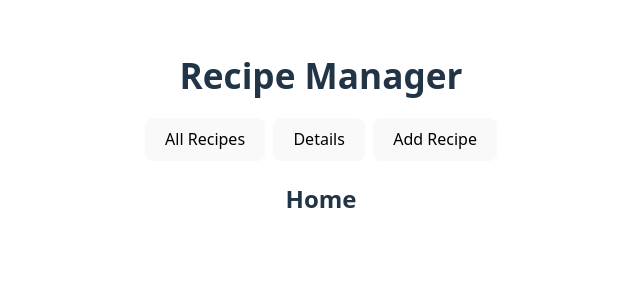
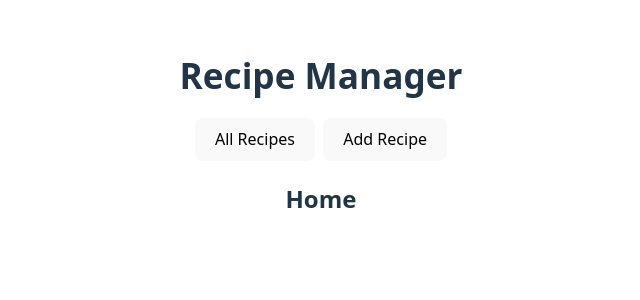
Before and after one commit to timothytzkung/recipe-manager, a React (Vite) app: page / in a window 1280 px wide. Shown: the top 300 px of the page, without its empty margins (319-959 px from the left). Built offline with nearby package versions, Linux system fonts and the light colour scheme.

Commit message:
fix: reworked routing w/ conditional rendering
- Removed react component as react state
- Reworked routing to utilize conditional render

```diff
--- a/src/App.jsx
+++ b/src/App.jsx
@@ -5,23 +5,40 @@ import { Navbar } from "./components/Navbar"
 
 function App() {
   // States
-  const [currentView, setCurrentView] = useState(HomeView);
-  const [recipes, setRecipes] = useState(null);
+  const [currentView, setCurrentView] = useState("Home");
+  const [recipes, setRecipes] = useState([]);
   const [selectedRecipeId, setSelectedRecipeId] = useState(0);
 
-  // View Object for components
-  const views = {
-    Home: HomeView,
-    Details: DetailsView,
-    AddRecipe: AddRecipeView
+  const addRecipe = (recipe) => {
+    setRecipes([...recipes, recipe]);
+  }
+
+  // Example recipe obj; time in mins
+  const sampleRecipe = {
+    name: "Ham Sandwich",
+    prepTime: 20,
+    cookTime: 10,
+    serves: 2,
+    ingredients: [
+      "bread", "ham", "cheese"
+    ],
+    instructions: "",
+    tags: []
   }
 
 
   return (
     <>
     <div>
-      <Navbar viewChanger={setCurrentView} views={views}/>
-      {currentView}
+      <Navbar setView={setCurrentView} />
+
+      {currentView === "Home" && (
+        <HomeView />
+      )}
+      {currentView === "AddRecipe" && (
+        <AddRecipeView />
+      )}
+
     </div>
 
     </>
--- a/src/components/Navbar.jsx
+++ b/src/components/Navbar.jsx
@@ -1,14 +1,13 @@
 
 
-export const Navbar = ( { viewChanger, views }  ) => {
+export const Navbar = ( { setView } ) => {
 
     return (
         <>
         <div className="navbar">
             <h1>Recipe Manager</h1>
-            <button onClick={() => viewChanger(views.Home)}>All Recipes</button>
-            <button onClick={() => viewChanger(views.Details)}>Details</button>
-            <button onClick={() => viewChanger(views.AddRecipe)}>Add Recipe</button>
+            <button onClick={() => setView("Home")}>All Recipes</button>
+            <button onClick={() => setView("AddRecipe")}>Add Recipe</button>
         </div>
         </>
     )
```
